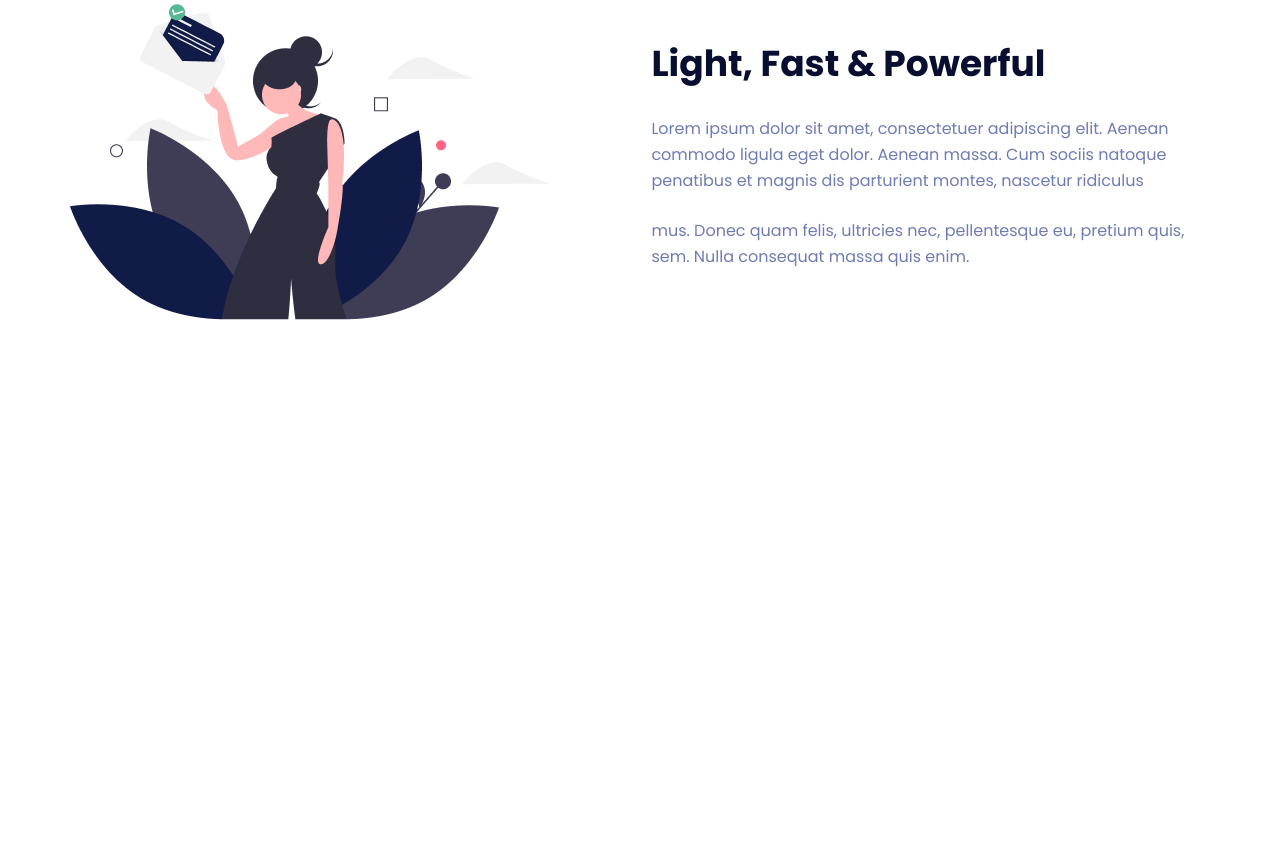
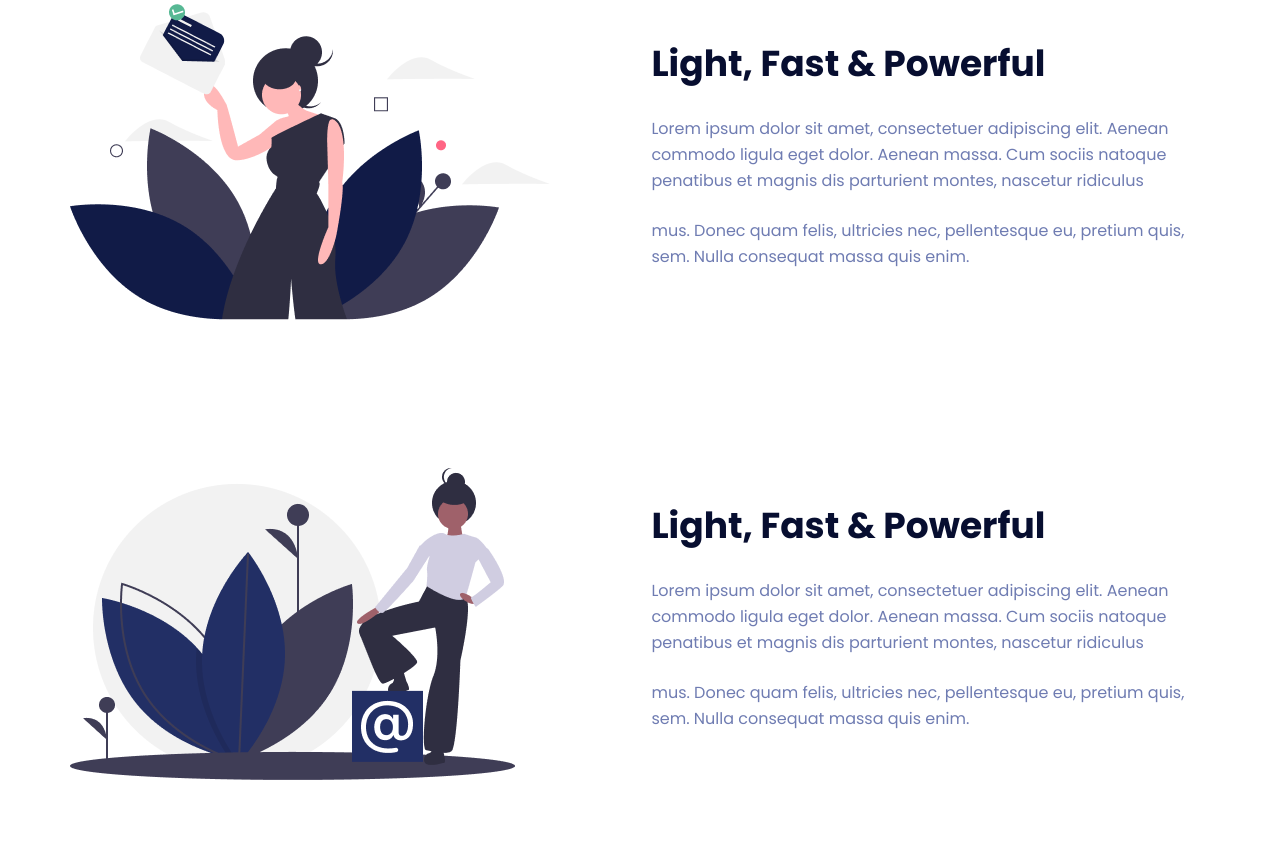
Before and after one commit to HamdyShehiet/Landing, a plain HTML site: page index.html in a window 1280 px wide. Shown: the part 1617-2474 px from the top of the page. Before the commit the page ends 2014 px from the top, so only its background shows below. Drawn offline with Linux system fonts and the light colour scheme.

Commit message:
Add: Section

```diff
--- a/index.html
+++ b/index.html
@@ -81,7 +81,18 @@
                     <p class="description">Lorem ipsum dolor sit amet, consectetuer adipiscing elit. Aenean commodo ligula eget dolor. Aenean massa. Cum sociis natoque penatibus et magnis dis parturient montes, nascetur ridiculus </p>
                     <p class="description">mus. Donec quam felis, ultricies nec, pellentesque eu, pretium quis, sem. Nulla consequat massa quis enim.</p>
                 </div>
-
+            </div>
+        </section>
+        <section class="light">
+            <div class="container flex">
+                <div class="image-box col">
+                    <img src="assets/images/design-2.webp" alt="Image">
+                </div>
+                <div class="info col">
+                    <h2 class="title">Light, Fast & Powerful</h2>
+                    <p class="description">Lorem ipsum dolor sit amet, consectetuer adipiscing elit. Aenean commodo ligula eget dolor. Aenean massa. Cum sociis natoque penatibus et magnis dis parturient montes, nascetur ridiculus </p>
+                    <p class="description">mus. Donec quam felis, ultricies nec, pellentesque eu, pretium quis, sem. Nulla consequat massa quis enim.</p>
+                </div>
             </div>
         </section>
     </main>
```
